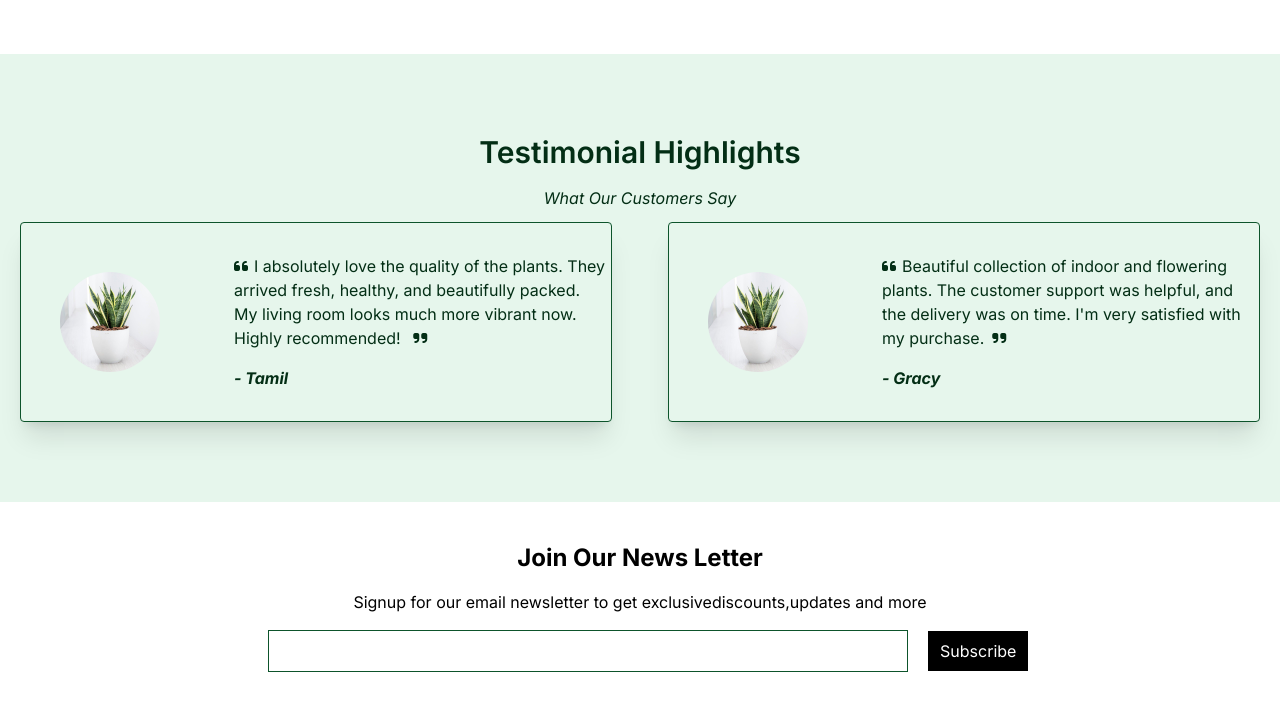
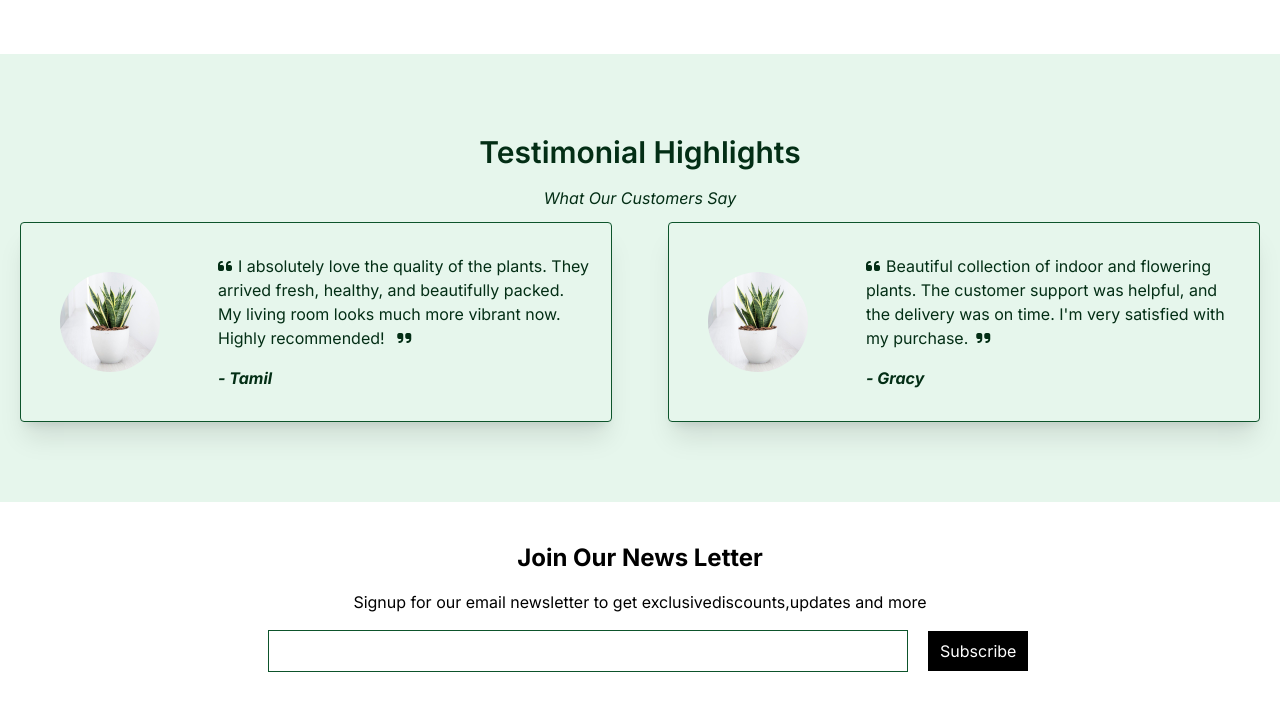
Before and after one commit to Tamil-Gracy/Greenden, a website: page index.html in a window 1280 px wide. Shown: the part 3173-3900 px from the top of the page. Drawn offline with Linux system fonts and the light colour scheme.

Commit message:
Styles added

```diff
--- a/index.html
+++ b/index.html
@@ -235,7 +235,7 @@
         <h2 class="text-3xl text-center capitalize mb-4 font-semibold">Testimonial Highlights</h2>
         <p class="italic mb-3 text-center">What Our Customers Say</p>
         <div class="cards grid grid-col-1 md:grid-cols-2 gap-4">
-            <div class="card grid grid-col-1 md:grid-cols-[30%_70%] items-center gap-4 border shadow-xl border-green-900 mx-5 rounded md:h-50">
+            <div class="card grid grid-col-1 md:grid-cols-[30%_70%] items-center  border shadow-xl border-green-900 mx-5 rounded md:h-50">
                 <div class="card_img px-20 py-5 md:p-5">
                      <img src="./images/snakeplant.jpg" alt="Testimonial image" class="rounded-full w-[100px] h-[100px] mx-auto block">
                 </div>
@@ -246,7 +246,7 @@
                     <p class="italic font-bold text-green-950">- Tamil</p>
                 </div>
             </div>
-             <div class="card grid grid-col-1 md:grid-cols-[30%_70%] items-center gap-4 border shadow-xl border-green-900 rounded mx-5 md:h-50">
+             <div class="card grid grid-col-1 md:grid-cols-[30%_70%] items-center border shadow-xl border-green-900 rounded mx-5 md:h-50">
                <div class="card_img px-20 py-5 md:p-5">
                     <img src="./images/snakeplant.jpg" alt="Testimonial image" class="rounded-full w-[100px] h-[100px] mx-auto block">
                 </div>
```
Also changed, not shown: about.html (+2 -2 lines), src/output.css.
